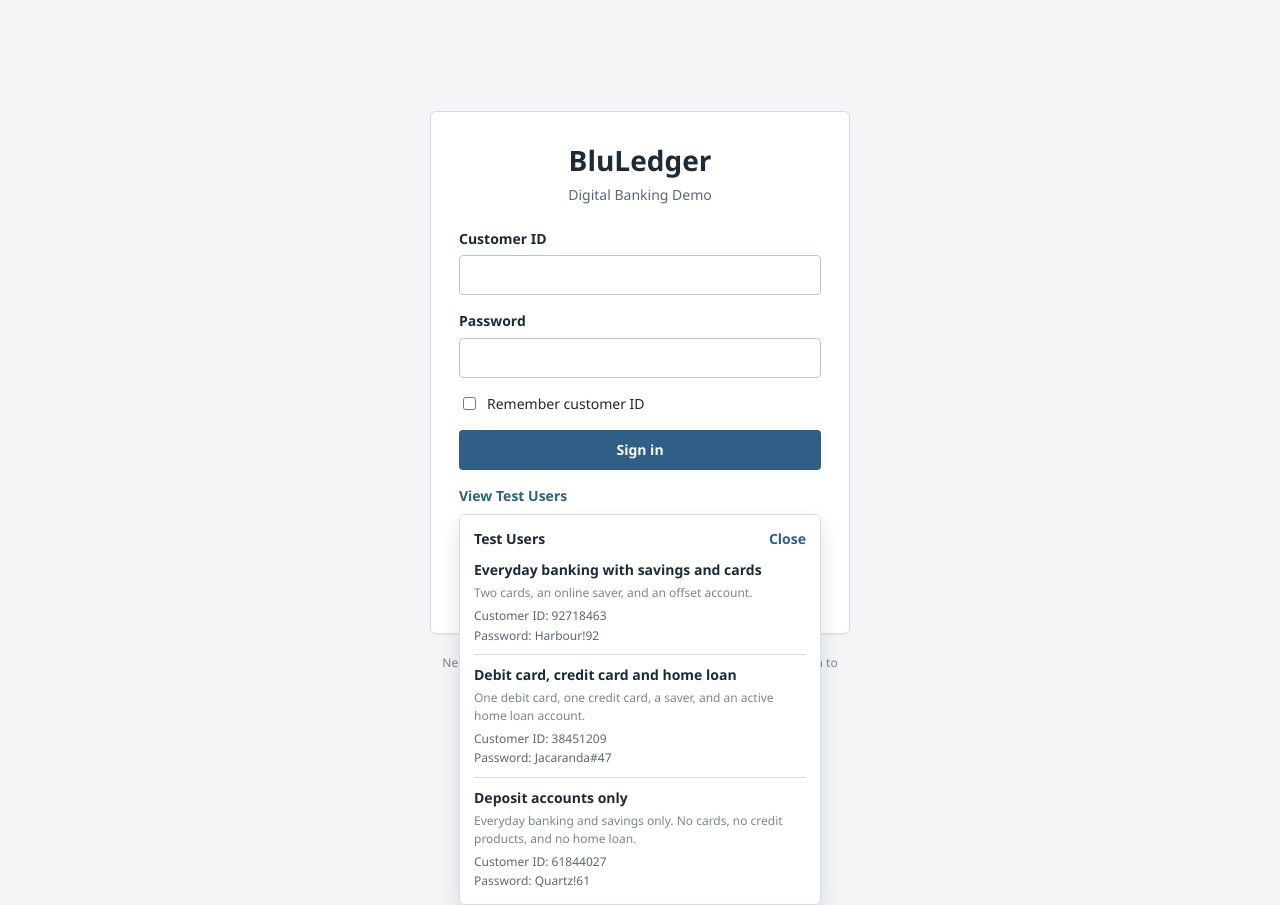
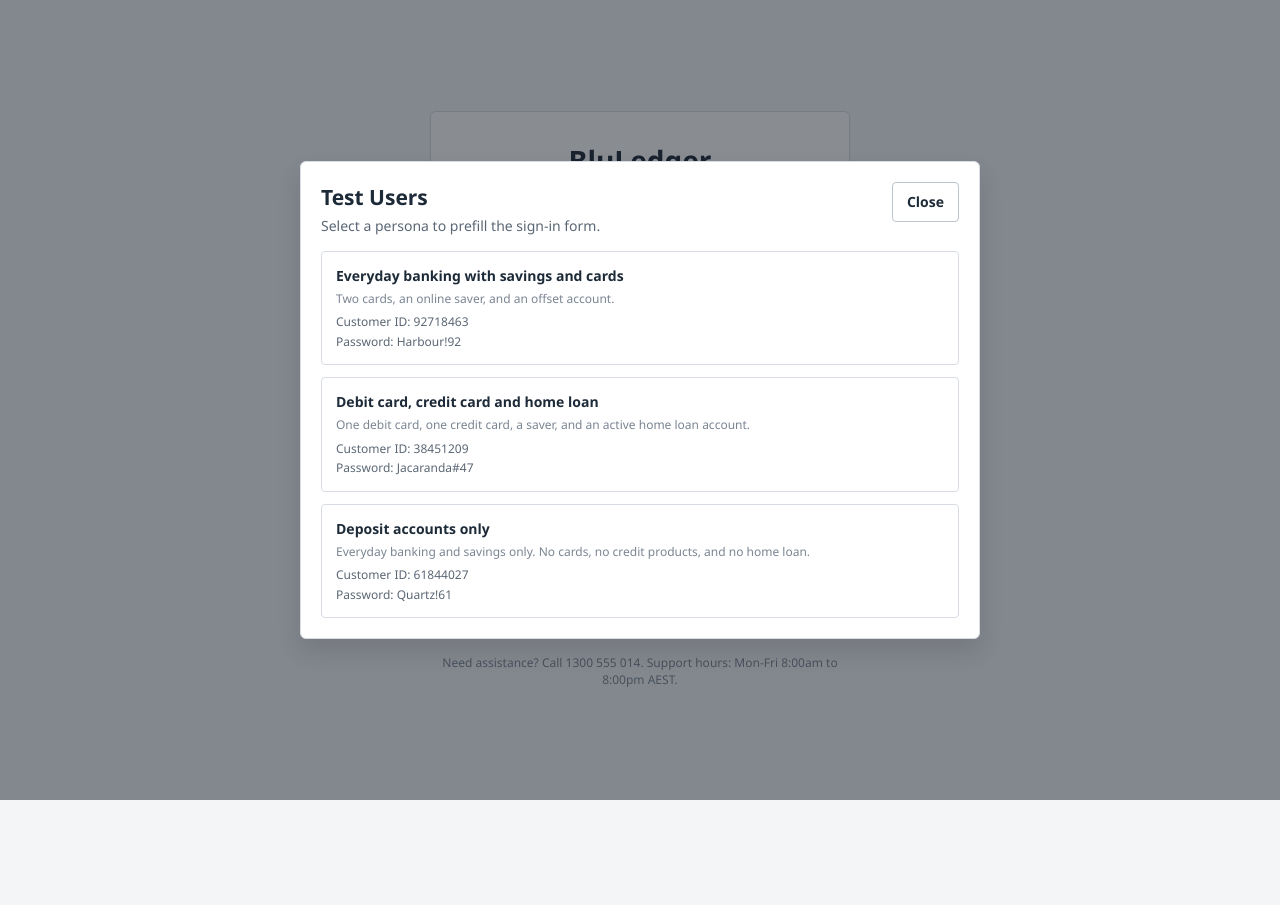
Before and after one commit to toolstackhq/bluledger, a React (Vite) app: page /login in a window 1280 px wide. Both pictures are taken after a click on the button "View Test Users". After the commit the page ends 800 px from the top, so only its background shows below. Built offline with nearby package versions, Linux system fonts and the light colour scheme.

Commit message:
feat: prefill login from test user overlay

```diff
--- a/src/pages/LoginPage.jsx
+++ b/src/pages/LoginPage.jsx
@@ -18,6 +18,13 @@
     setCustomerId(rememberedCustomerId || "");
     setRememberCustomerId(Boolean(rememberedCustomerId));
   }, [rememberedCustomerId]);
+
+  function handlePrefill(testUser) {
+    setCustomerId(testUser.customerId);
+    setPassword(testUser.password);
+    setErrors({});
+    setShowTestUsers(false);
+  }
 
   function handleSubmit(event) {
     event.preventDefault();
@@ -101,39 +108,11 @@
               <button
                 type="button"
                 className="text-link-button"
-                onClick={() => setShowTestUsers((current) => !current)}
+                onClick={() => setShowTestUsers(true)}
                 data-testid="login-view-test-users"
               >
                 View Test Users
               </button>
-              {showTestUsers ? (
-                <div className="test-users-popover">
-                  <div className="test-users-popover__header">
-                    <strong>Test Users</strong>
-                    <button
-                      type="button"
-                      className="text-link-button"
-                      onClick={() => setShowTestUsers(false)}
-                    >
-                      Close
-                    </button>
-                  </div>
-                  <div className="test-users-popover__list">
-                    {testUsers.map((testUser) => (
-                      <div key={testUser.customerId} className="test-users-popover__item">
-                        <div className="test-users-popover__title">
-                          {testUser.scenarioLabel}
-                        </div>
-                        <div className="table-subline">{testUser.scenarioDescription}</div>
-                        <div className="test-users-popover__credentials">
-                          <span>Customer ID: {testUser.customerId}</span>
-                          <span>Password: {testUser.password}</span>
-                        </div>
-                      </div>
-                    ))}
-                  </div>
-                </div>
-              ) : null}
             </div>
             <InfoBanner
               title="Security note"
@@ -147,6 +126,47 @@
           Need assistance? Call {appMeta.helpPhone}. Support hours: {appMeta.supportHours}.
         </div>
       </div>
+
+      {showTestUsers ? (
+        <div className="modal-overlay" onClick={() => setShowTestUsers(false)}>
+          <div
+            className="test-users-dialog"
+            onClick={(event) => event.stopPropagation()}
+            data-testid="login-test-users-modal"
+          >
+            <div className="test-users-dialog__header">
+              <div>
+                <h2>Test Users</h2>
+                <p>Select a persona to prefill the sign-in form.</p>
+              </div>
+              <button
+                type="button"
+                className="button-secondary"
+                onClick={() => setShowTestUsers(false)}
+              >
+                Close
+              </button>
+            </div>
+            <div className="test-users-dialog__list">
+              {testUsers.map((testUser) => (
+                <button
+                  key={testUser.customerId}
+                  type="button"
+                  className="test-users-dialog__item"
+                  onClick={() => handlePrefill(testUser)}
+                >
+                  <div className="test-users-dialog__title">{testUser.scenarioLabel}</div>
+                  <div className="table-subline">{testUser.scenarioDescription}</div>
+                  <div className="test-users-dialog__credentials">
+                    <span>Customer ID: {testUser.customerId}</span>
+                    <span>Password: {testUser.password}</span>
+                  </div>
+                </button>
+              ))}
+            </div>
+          </div>
+        </div>
+      ) : null}
     </div>
   );
 }
--- a/src/styles/panels.css
+++ b/src/styles/panels.css
@@ -212,49 +212,61 @@
   color: var(--color-text-muted);
 }
 
-.test-users-popover {
-  position: absolute;
-  z-index: 5;
-  top: calc(100% + 8px);
-  left: 0;
-  width: min(100%, 420px);
-  padding: 14px;
+.test-users-dialog {
+  width: min(680px, 100%);
+  max-height: min(80vh, 720px);
+  overflow: auto;
+  padding: 20px;
   border: 1px solid var(--color-border);
   border-radius: var(--radius-md);
   background: #fff;
-  box-shadow: 0 8px 20px rgba(16, 24, 40, 0.12);
+  box-shadow: 0 12px 24px rgba(0, 0, 0, 0.12);
 }
 
-.test-users-popover__header {
+.test-users-dialog__header {
   display: flex;
-  align-items: center;
+  align-items: flex-start;
   justify-content: space-between;
   gap: 12px;
-  margin-bottom: 10px;
+  margin-bottom: 14px;
 }
 
-.test-users-popover__list {
-  display: grid;
-  gap: 10px;
+.test-users-dialog__header h2 {
+  margin: 0 0 4px;
+  color: var(--color-header);
 }
 
-.test-users-popover__item {
-  padding-top: 10px;
-  border-top: 1px solid var(--color-border);
+.test-users-dialog__header p {
+  margin: 0;
+  color: var(--color-text-muted);
 }
 
-.test-users-popover__item:first-child {
-  padding-top: 0;
-  border-top: 0;
+.test-users-dialog__list {
+  display: grid;
+  gap: 12px;
 }
 
-.test-users-popover__title {
+.test-users-dialog__item {
+  width: 100%;
+  padding: 14px;
+  border: 1px solid var(--color-border);
+  border-radius: var(--radius-sm);
+  background: #fff;
+  text-align: left;
+}
+
+.test-users-dialog__item:hover {
+  background: var(--color-surface-muted);
+  border-color: var(--color-border-strong);
+}
+
+.test-users-dialog__title {
   margin-bottom: 4px;
   font-weight: 700;
   color: var(--color-header);
 }
 
-.test-users-popover__credentials {
+.test-users-dialog__credentials {
   margin-top: 6px;
   display: grid;
   gap: 2px;
```
